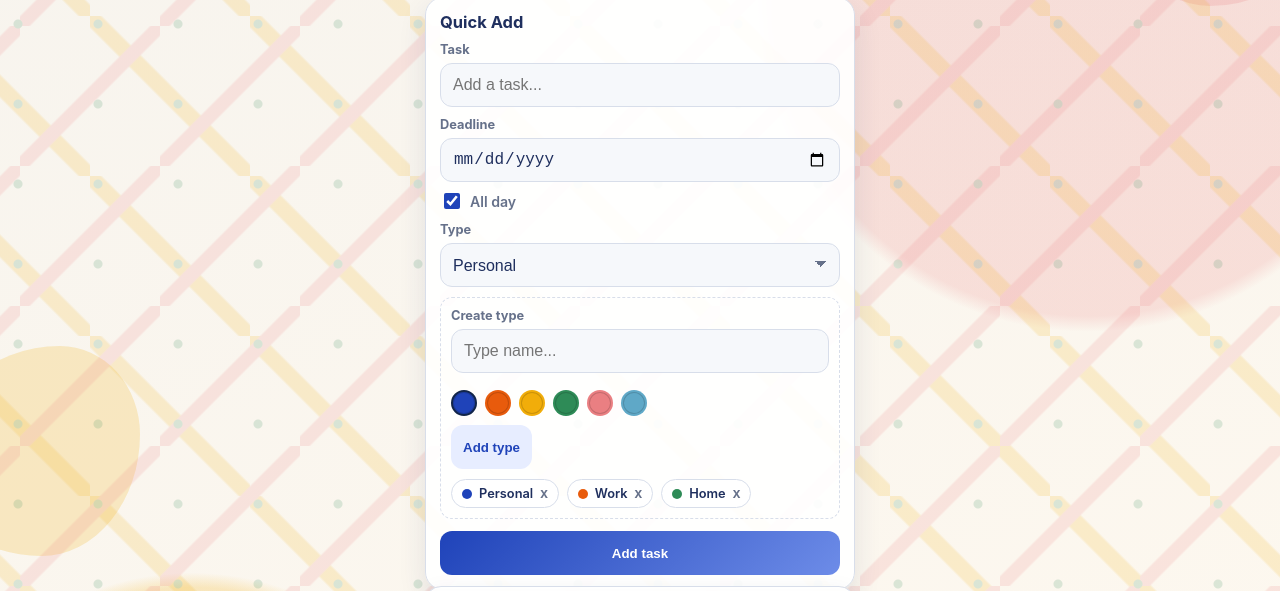
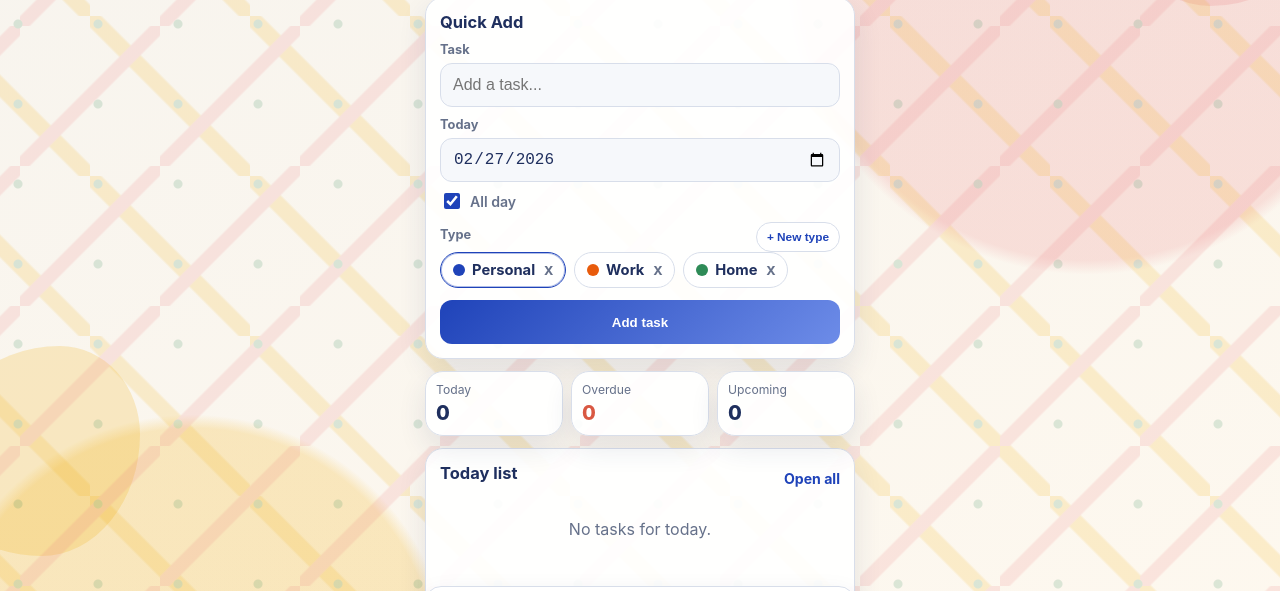
Before and after one commit to danielaivnv/task-tracker, a plain HTML site: page index.html in a window 1280 px wide. Shown: the part 154-745 px from the top of the page. Drawn offline with Linux system fonts and the light colour scheme.

Commit message:
много перемен друзья

```diff
--- a/app.js
+++ b/app.js
@@ -28,7 +28,9 @@ const els = {
   taskDate: document.getElementById("taskDate"),
   taskTime: document.getElementById("taskTime"),
   allDayToggle: document.getElementById("allDayToggle"),
-  taskTypeSelect: document.getElementById("taskTypeSelect"),
+  typeSelector: document.getElementById("typeSelector"),
+  toggleTypeBuilderBtn: document.getElementById("toggleTypeBuilderBtn"),
+  typeBuilder: document.getElementById("typeBuilder"),
   newTypeName: document.getElementById("newTypeName"),
   typeColorPicker: document.getElementById("typeColorPicker"),
   addTypeBtn: document.getElementById("addTypeBtn"),
@@ -49,10 +51,11 @@ setup();
 
 function setup() {
   initializeTheme();
+  setTodayAsDefault();
 
   if (page === "dashboard") {
     renderThemePicker();
-    renderTaskTypeSelect();
+    renderTypeSelector();
     renderTypeColorPicker();
     renderTypeList();
   }
@@ -84,14 +87,16 @@ function bindEvents() {
     });
   }
 
-  if (els.taskTypeSelect) {
-    els.taskTypeSelect.addEventListener("change", () => {
-      selectedTypeId = els.taskTypeSelect.value;
-    });
+  if (els.addTypeBtn) {
+    els.addTypeBtn.addEventListener("click", addType);
   }
 
-  if (els.addTypeBtn) {
-    els.addTypeBtn.addEventListener("click", addType);
+  if (els.toggleTypeBuilderBtn && els.typeBuilder) {
+    els.toggleTypeBuilderBtn.addEventListener("click", () => {
+      els.typeBuilder.classList.toggle("hidden");
+      const opened = !els.typeBuilder.classList.contains("hidden");
+      els.toggleTypeBuilderBtn.textContent = opened ? "Hide type editor" : "+ New type";
+    });
   }
 
   if (els.newTypeName) {
@@ -131,7 +136,7 @@ function addTask() {
   const dateValue = els.taskDate ? els.taskDate.value : "";
   const isAllDay = els.allDayToggle ? els.allDayToggle.checked : true;
   const timeValue = els.taskTime ? els.taskTime.value : "";
-  const typeId = els.taskTypeSelect ? els.taskTypeSelect.value : selectedTypeId;
+  const typeId = selectedTypeId;
 
   if (!title) {
     els.taskTitle.focus();
@@ -162,7 +167,7 @@ function addTask() {
   saveTasks(tasks);
 
   els.taskTitle.value = "";
-  if (els.taskDate) els.taskDate.value = "";
+  if (els.taskDate) els.taskDate.value = getTodayDateString();
   if (els.taskTime) els.taskTime.value = "";
   if (els.allDayToggle) {
     els.allDayToggle.checked = true;
@@ -200,7 +205,7 @@ function addType() {
   selectedTypeId = newType.id;
 
   els.newTypeName.value = "";
-  renderTaskTypeSelect();
+  renderTypeSelector();
   renderTypeList();
 }
 
@@ -227,13 +232,13 @@ function deleteType(typeId) {
     selectedTypeId = fallbackType.id;
   }
 
-  renderTaskTypeSelect();
+  renderTypeSelector();
   renderTypeList();
   rerenderCurrentPage();
 }
 
-function renderTaskTypeSelect() {
-  if (!els.taskTypeSelect) return;
+function renderTypeSelector() {
+  if (!els.typeSelector) return;
 
   if (!types.length) {
     types = [...DEFAULT_TYPES];
@@ -244,14 +249,11 @@ function renderTaskTypeSelect() {
     selectedTypeId = types[0].id;
   }
 
-  els.taskTypeSelect.innerHTML = "";
+  els.typeSelector.innerHTML = "";
 
   types.forEach((type) => {
-    const option = document.createElement("option");
-    option.value = type.id;
-    option.textContent = type.name;
-    if (type.id === selectedTypeId) option.selected = true;
-    els.taskTypeSelect.appendChild(option);
+    const chip = createTypeChip(type, true);
+    els.typeSelector.appendChild(chip);
   });
 }
 
@@ -291,8 +293,17 @@ function renderTypeList() {
   els.typeList.innerHTML = "";
 
   types.forEach((type) => {
+    const pill = createTypeChip(type, false);
+    els.typeList.appendChild(pill);
+  });
+}
+
+function createTypeChip(type, isSelectable) {
   const pill = document.createElement("div");
   pill.className = "type-pill";
+  if (selectedTypeId === type.id) {
+    pill.classList.add("active");
+  }
 
   const dot = document.createElement("span");
   dot.className = "type-pill-dot";
@@ -303,16 +314,35 @@ function renderTypeList() {
 
   const del = document.createElement("button");
   del.type = "button";
+  del.className = "type-pill-delete";
   del.textContent = "x";
   del.setAttribute("aria-label", `Delete type ${type.name}`);
   del.disabled = types.length <= 1;
-    del.addEventListener("click", () => deleteType(type.id));
+  del.addEventListener("click", (event) => {
+    event.stopPropagation();
+    deleteType(type.id);
+  });
+
+  if (isSelectable) {
+    pill.setAttribute("role", "button");
+    pill.setAttribute("tabindex", "0");
+    pill.addEventListener("click", () => {
+      selectedTypeId = type.id;
+      renderTypeSelector();
+    });
+    pill.addEventListener("keydown", (event) => {
+      if (event.key === "Enter" || event.key === " ") {
+        event.preventDefault();
+        selectedTypeId = type.id;
+        renderTypeSelector();
+      }
+    });
+  }
 
   pill.appendChild(dot);
   pill.appendChild(name);
   pill.appendChild(del);
-    els.typeList.appendChild(pill);
-  });
+  return pill;
 }
 
 function renderThemePicker() {
@@ -639,6 +669,21 @@ function saveTheme(themeId) {
   localStorage.setItem(THEME_KEY, themeId);
 }
 
+function setTodayAsDefault() {
+  if (!els.taskDate) return;
+  if (!els.taskDate.value) {
+    els.taskDate.value = getTodayDateString();
+  }
+}
+
+function getTodayDateString() {
+  const now = new Date();
+  const y = now.getFullYear();
+  const m = String(now.getMonth() + 1).padStart(2, "0");
+  const d = String(now.getDate()).padStart(2, "0");
+  return `${y}-${m}-${d}`;
+}
+
 function normalizeStandalonePath() {
   const { hostname, pathname, search, hash } = window.location;
 
--- a/index.html
+++ b/index.html
@@ -24,7 +24,7 @@
 
         <div class="row">
           <div class="field">
-            <label class="field-label" for="taskDate">Deadline</label>
+            <label class="field-label" for="taskDate">Today</label>
             <div class="deadline-controls">
               <input id="taskDate" type="date" />
               <div class="deadline-mode-row">
@@ -38,12 +38,15 @@
           </div>
 
           <div class="field">
-            <label class="field-label" for="taskTypeSelect">Type</label>
-            <select id="taskTypeSelect"></select>
+            <div class="type-head">
+              <label class="field-label">Type</label>
+              <button id="toggleTypeBuilderBtn" class="type-toggle-btn" type="button">+ New type</button>
+            </div>
+            <div id="typeSelector" class="type-selector" aria-label="Select task type"></div>
           </div>
         </div>
 
-        <section class="type-builder" aria-label="Task types">
+        <section id="typeBuilder" class="type-builder hidden" aria-label="Task types">
           <p class="field-label">Create type</p>
           <div class="type-create-grid">
             <input id="newTypeName" type="text" maxlength="24" placeholder="Type name..." />
--- a/styles.css
+++ b/styles.css
@@ -350,9 +350,37 @@ select:focus {
   padding: 10px;
 }
 
+.hidden {
+  display: none !important;
+}
+
 .type-create-grid {
   display: grid;
   grid-template-columns: 1fr;
+  gap: 8px;
+}
+
+.type-head {
+  display: flex;
+  align-items: center;
+  justify-content: space-between;
+  gap: 10px;
+}
+
+.type-toggle-btn {
+  border: 1px solid var(--border);
+  background: var(--chip-bg);
+  color: var(--accent);
+  border-radius: 999px;
+  padding: 6px 10px;
+  min-height: 30px;
+  font-size: 0.74rem;
+  font-weight: 700;
+}
+
+.type-selector {
+  display: flex;
+  flex-wrap: wrap;
   gap: 8px;
 }
 
@@ -371,25 +399,33 @@ select:focus {
   border-radius: 999px;
   background: var(--chip-bg);
   color: var(--text);
-  padding: 6px 10px;
-  font-size: 0.8rem;
-  font-weight: 600;
+  padding: 8px 12px;
+  font-size: 0.92rem;
+  font-weight: 700;
+  cursor: pointer;
+  user-select: none;
+}
+
+.type-pill.active {
+  border-color: var(--accent);
+  box-shadow: inset 0 0 0 1px color-mix(in srgb, var(--accent) 35%, transparent);
 }
 
 .type-pill-dot {
-  width: 10px;
-  height: 10px;
+  width: 12px;
+  height: 12px;
   border-radius: 999px;
 }
 
-.type-pill button {
+.type-pill-delete {
   border: none;
   background: transparent;
   color: var(--muted);
   font-weight: 700;
-  font-size: 0.86rem;
+  font-size: 1rem;
   line-height: 1;
   padding: 0;
+  margin-left: 2px;
 }
 
 .primary-btn,
```
Lines whose indentation alone changed are shown as unchanged.
